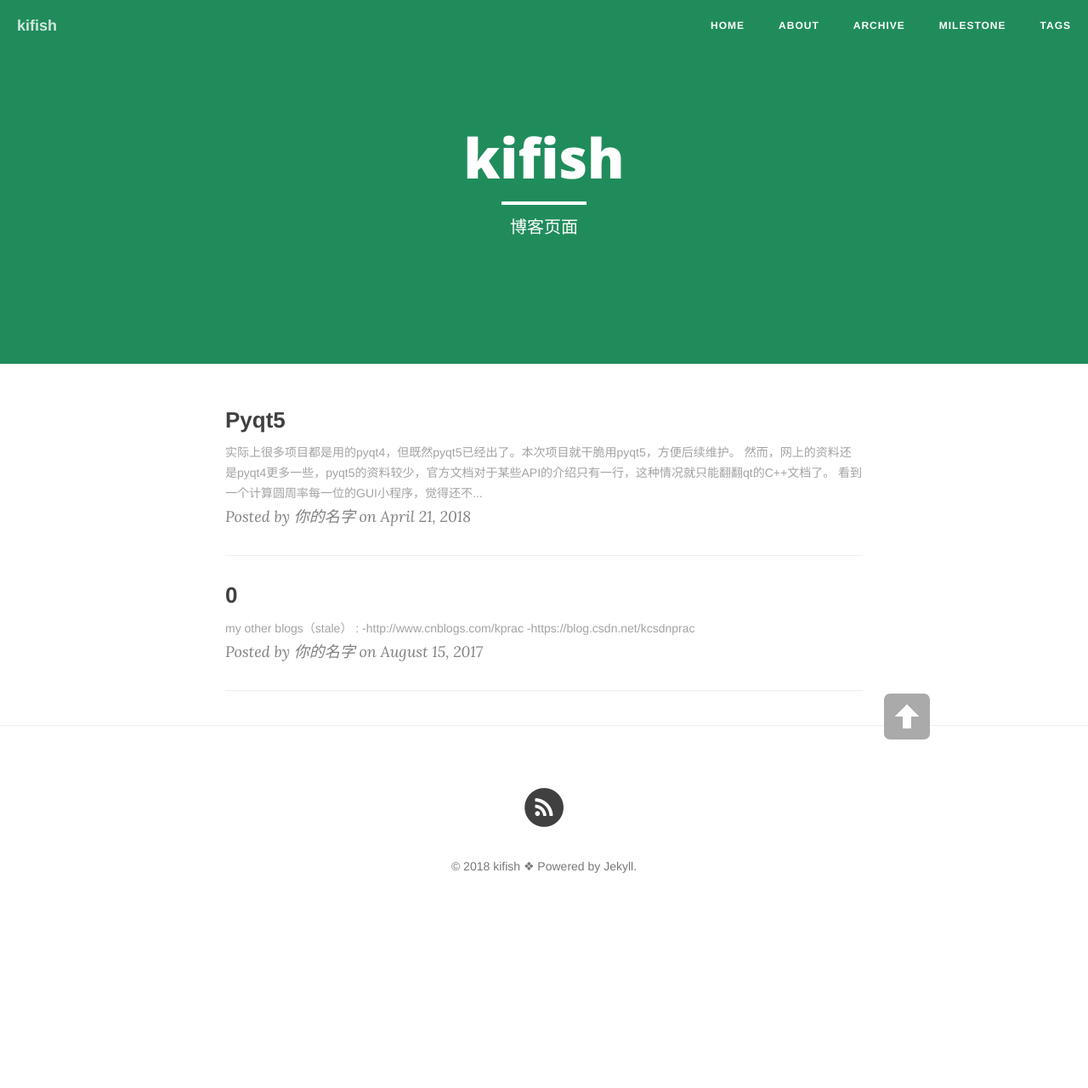
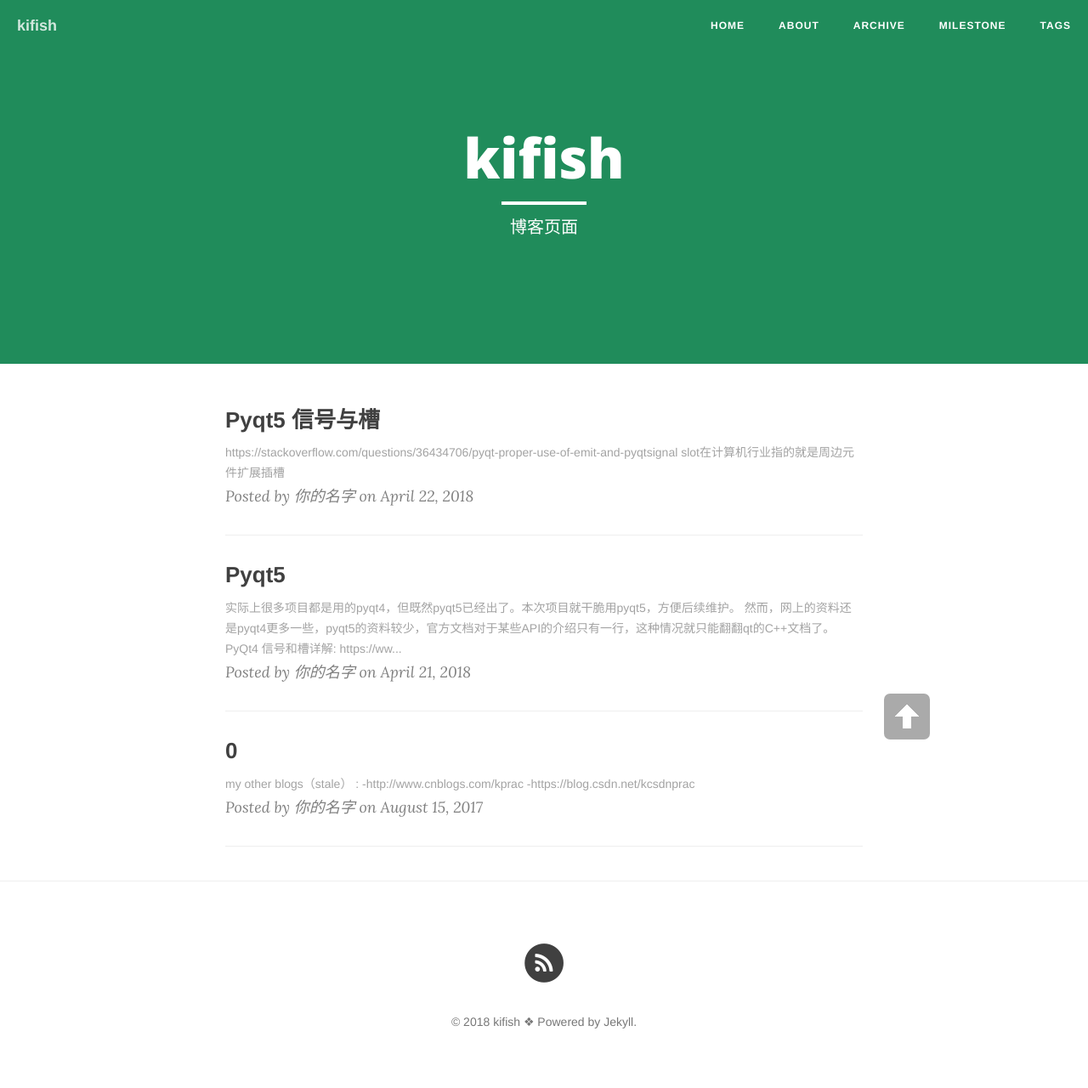
Before and after one commit to kifish/kifish.github.io, a Jekyll site: the page built from index.html, in a window 1280 px wide. Shown: the whole page at 85% size. Built offline with Jekyll 4.4.1, drawn with Linux system fonts in a browser that asks for light colours; nearby versions of some CDN libraries; the list of posts is cut into pages by our own code; before the commit the page ends 1097 px from its top, so only the background shows below that.

Commit message:
2018-04-22

````diff
--- a/_posts/2018-4-21-pyqt5.md
+++ b/_posts/2018-4-21-pyqt5.md
@@ -1,5 +1,10 @@
 实际上很多项目都是用的pyqt4，但既然pyqt5已经出了。本次项目就干脆用pyqt5，方便后续维护。
 然而，网上的资料还是pyqt4更多一些，pyqt5的资料较少，官方文档对于某些API的介绍只有一行，这种情况就只能翻翻qt的C++文档了。
+
+
+
+PyQt4 信号和槽详解:
+https://www.linuxzen.com/pyqt4-xin-hao-he-cao-xiang-jie.html
 
 看到一个计算圆周率每一位的GUI小程序，觉得还不错。作者是用pyqt4和python2写的。直接复制过来，用pyqt5和python3会有些问题。另外，原作者贴的代码似乎漏了一个"/",导致结果有误。
 ```
````
Also changed, not shown: other parts of _posts/2018-4-21-pyqt5.md (+7 -0 lines), _posts/2018-04-22-pyqt5-信号与槽.md (added, +3 -0 lines).
